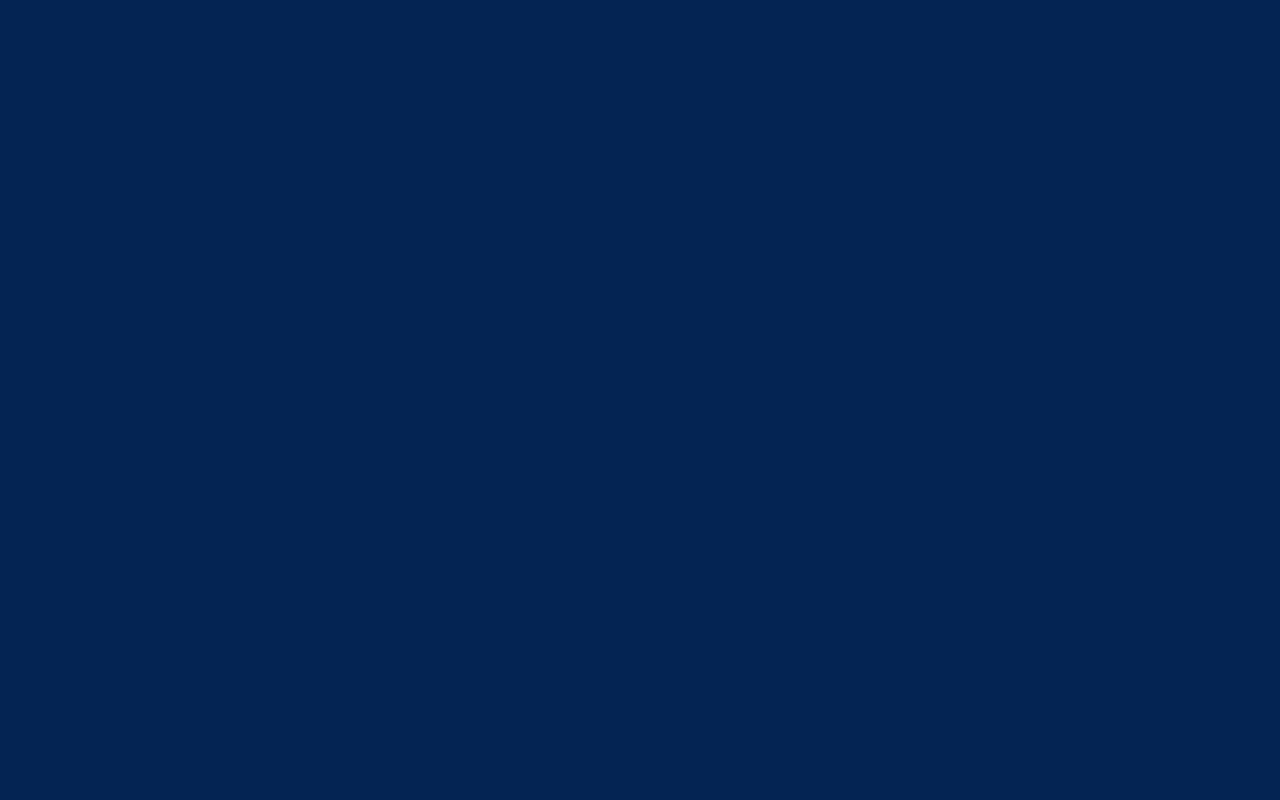
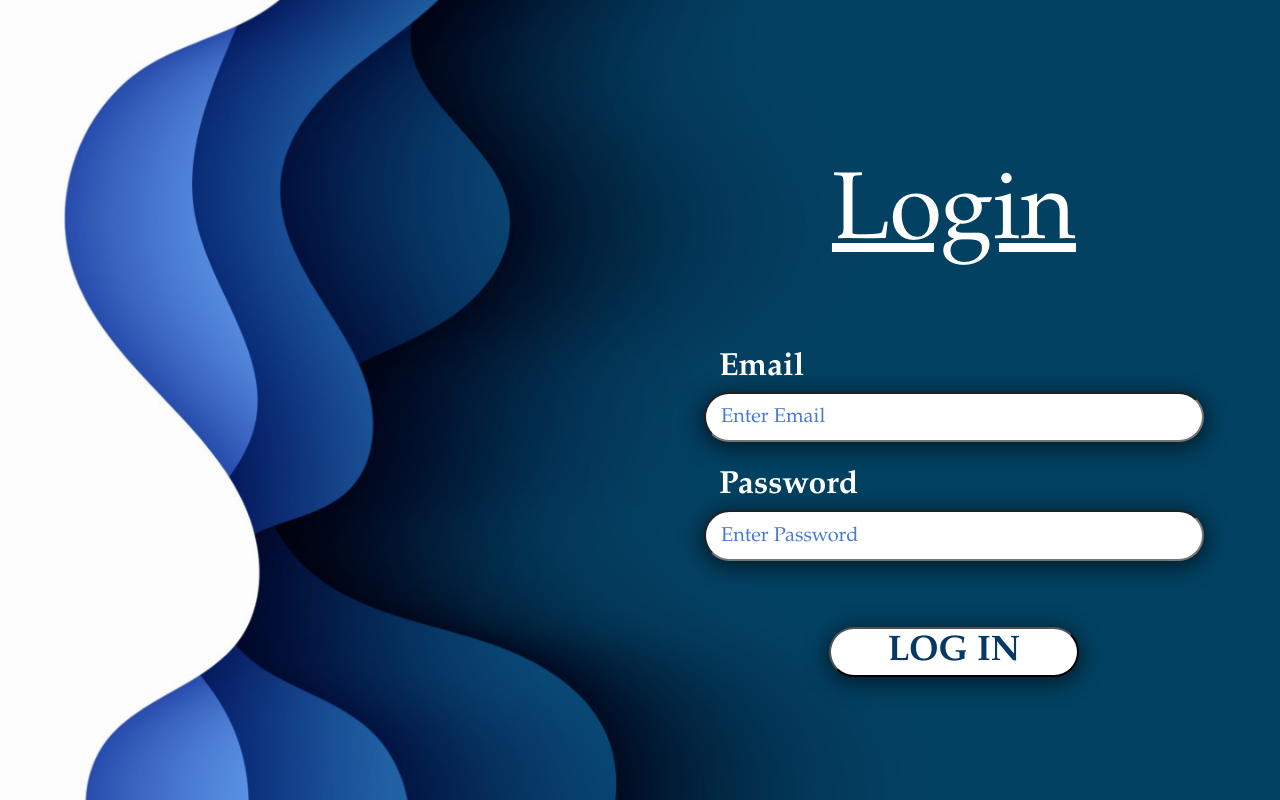
Before and after one commit to Parth9001/inventory_management_system, a React (Create React App) app in the folder frontend/: page / in a window 1280 px wide. Built offline with nearby package versions, Linux system fonts and the light colour scheme.

Commit message:
login page update
api

```diff
--- a/frontend/src/App.js
+++ b/frontend/src/App.js
@@ -12,7 +12,7 @@ import AuditPageBar from './Components/AuditPage';
 function App() {
   return (
     <>
-      {/* <Login/> */}
+      <Login/>
       {/* <Card/> */}
       {/* <Pagebg/> */}
       {/* <div style={{marginLeft:'20%', paddingTop: '5%'}}> */}
```
Also changed, not shown: frontend/src/Components/Login.jsx (+69 -0 lines).
